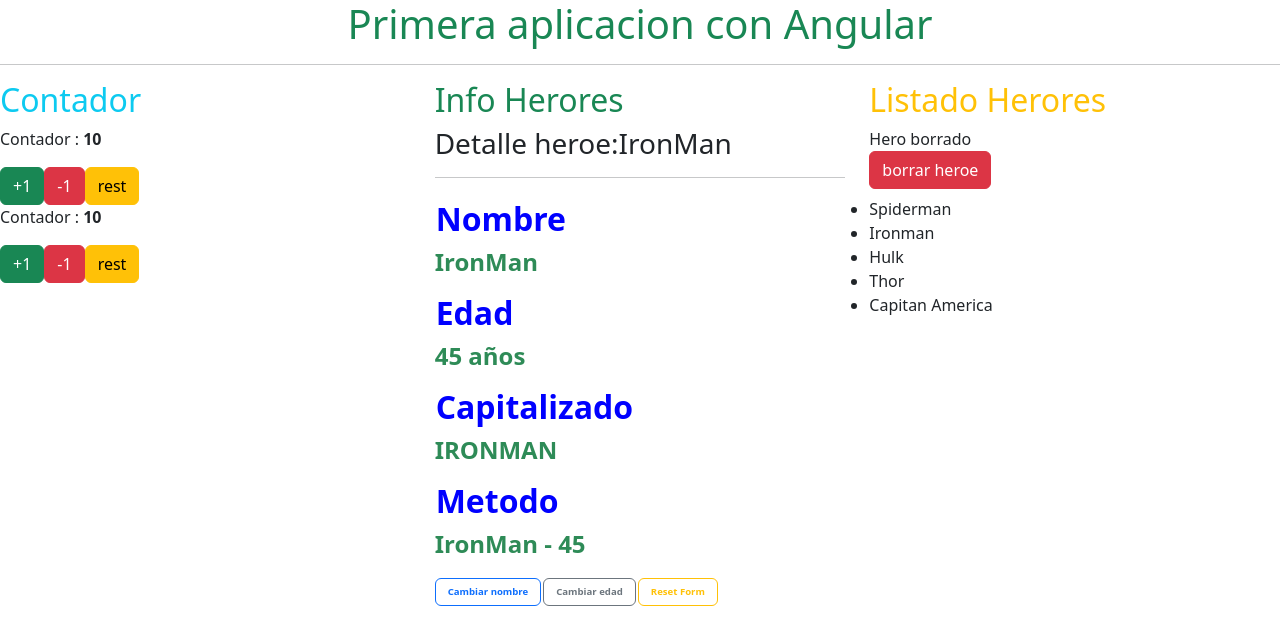
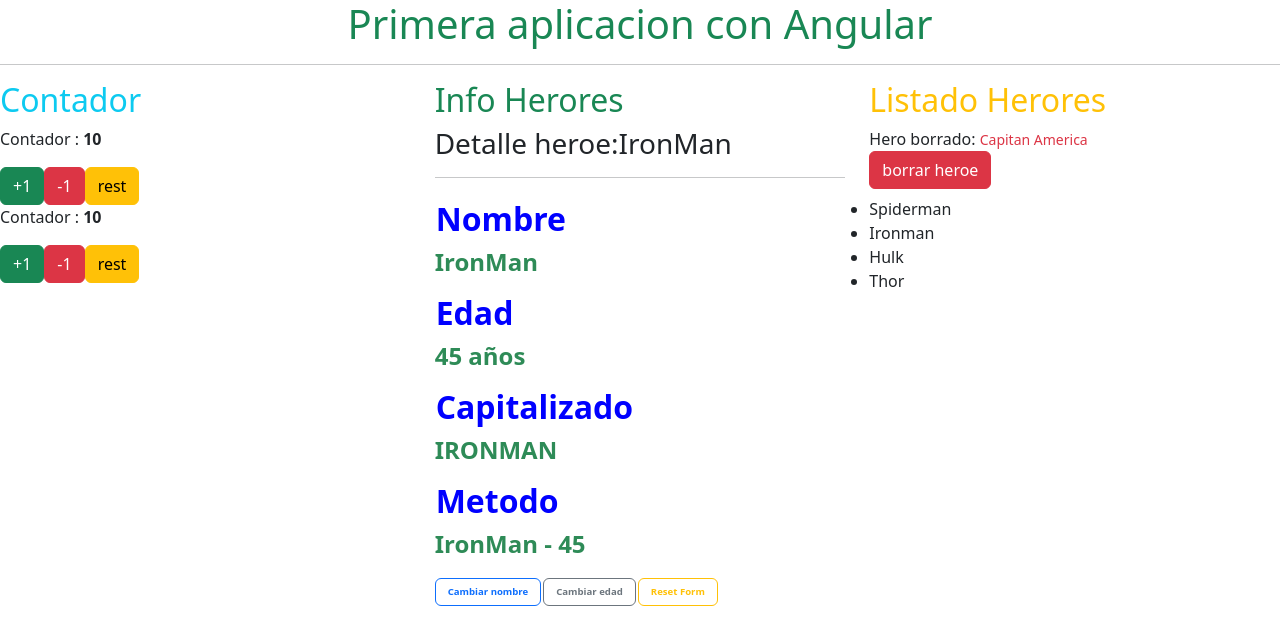
Before and after one commit to jm82mexico/AngularBases, an Angular app: page / in a window 1280 px wide. Both pictures are taken after a click on the button "borrar heroe". Shown: the top 644 px of the page. Built offline with nearby package versions, Linux system fonts and the light colour scheme.

Commit message:
Ng-template ngif-else

```diff
--- a/src/app/heroes/list/list.component.html
+++ b/src/app/heroes/list/list.component.html
@@ -1,7 +1,17 @@
+<div
+*ngIf="heroDeleted; else nothingDeleted"
+>
+<div>Hero borrado: <small class="text-danger">{{ heroDeleted }}</small></div>
 
-<div>Hero borrado</div>
+</div>
+<ng-template #nothingDeleted>
+  <h3>No ha borrado nada.</h3>
+</ng-template>
 
-<button class="btn btn-danger">borrar heroe</button>
+<button
+*ngIf="heroesNames.length > 0"
+(click)="deleteHero()"
+class="btn btn-danger">borrar heroe</button>
 
 <ul class="mt-2 list-group">
   <li
--- a/src/app/heroes/list/list.component.ts
+++ b/src/app/heroes/list/list.component.ts
@@ -7,4 +7,11 @@
 })
 export class ListComponent {
   public heroesNames : string[] = ['Spiderman', 'Ironman', 'Hulk', 'Thor', 'Capitan America'];
+
+  public heroDeleted?: string;
+
+  public deleteHero(): void {
+    this.heroDeleted = this.heroesNames.pop();
+  }
+
 }
```
